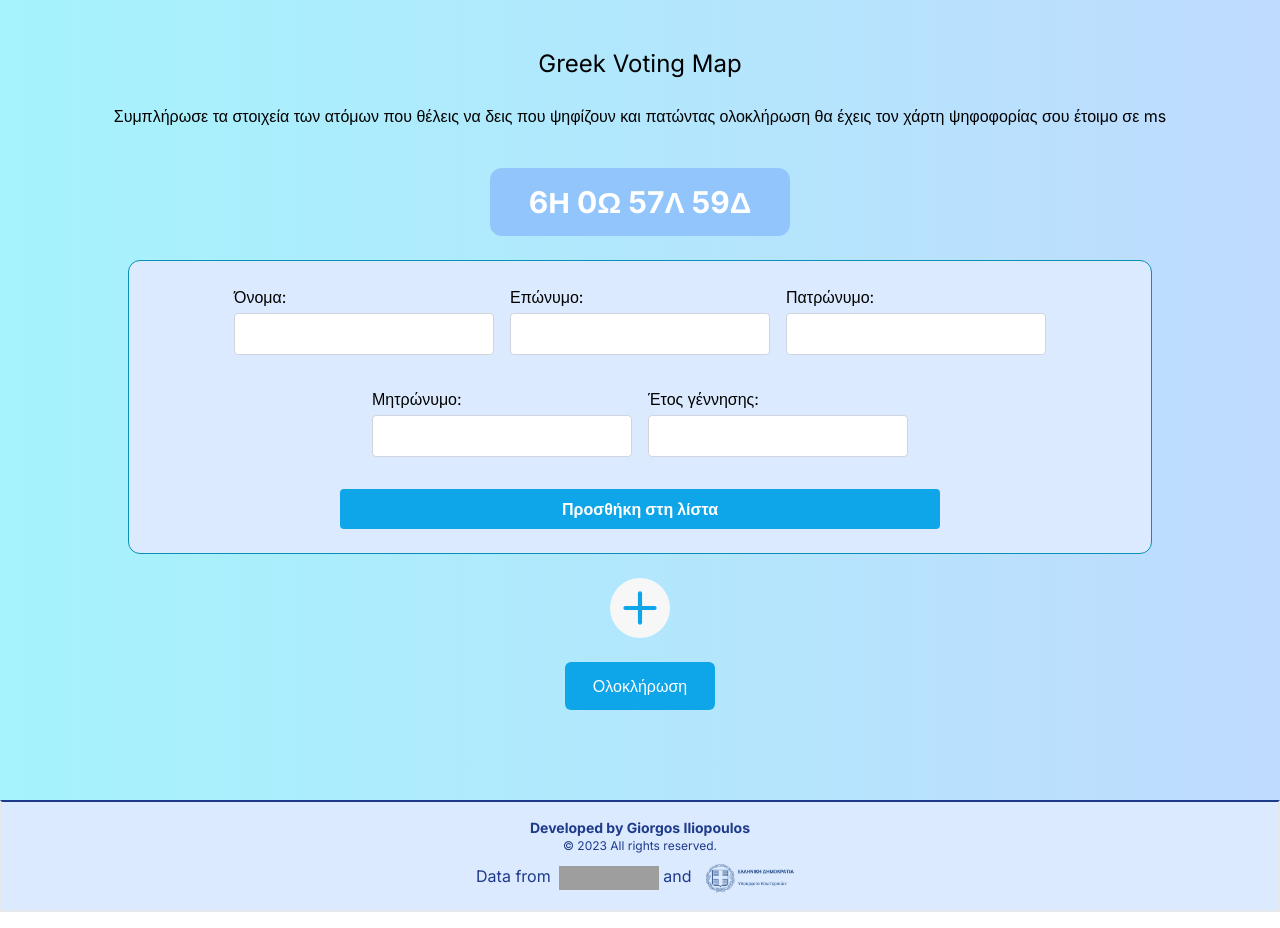
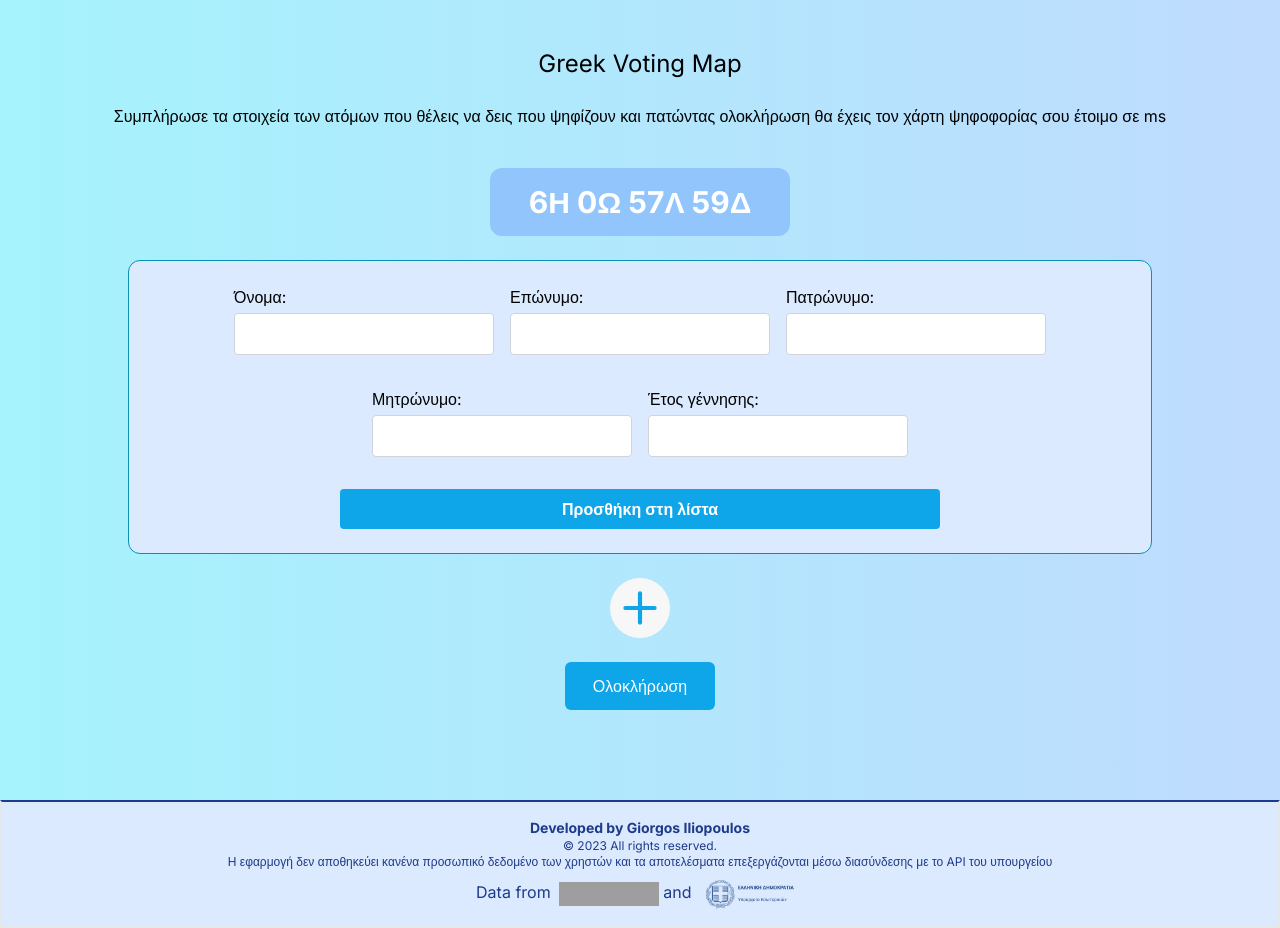
Before and after one commit to gioiliop7/mathe-pou-psifizeis, a Next.js app: page / in a window 1280 px wide. Built offline with nearby package versions, Linux system fonts and the light colour scheme; grey boxes are pictures that could not be loaded.

Commit message:
disclaimer

```diff
--- a/app/components/Copyright/Copyright.jsx
+++ b/app/components/Copyright/Copyright.jsx
@@ -10,6 +10,9 @@ const Copyright = () => {
       <p className="text-sm font-bold">Developed by Giorgos Iliopoulos</p>
       <p className="text-xs">
         &copy; {currentYear} All rights reserved.
+      </p>
+      <p className="text-xs">
+        Η εφαρμογή δεν αποθηκεύει κανένα προσωπικό δεδομένο των χρηστών και τα αποτελέσματα επεξεργάζονται μέσω διασύνδεσης με το API του υπουργείου
       </p>
       <p className="mt-2">
         Data from{" "}
```
